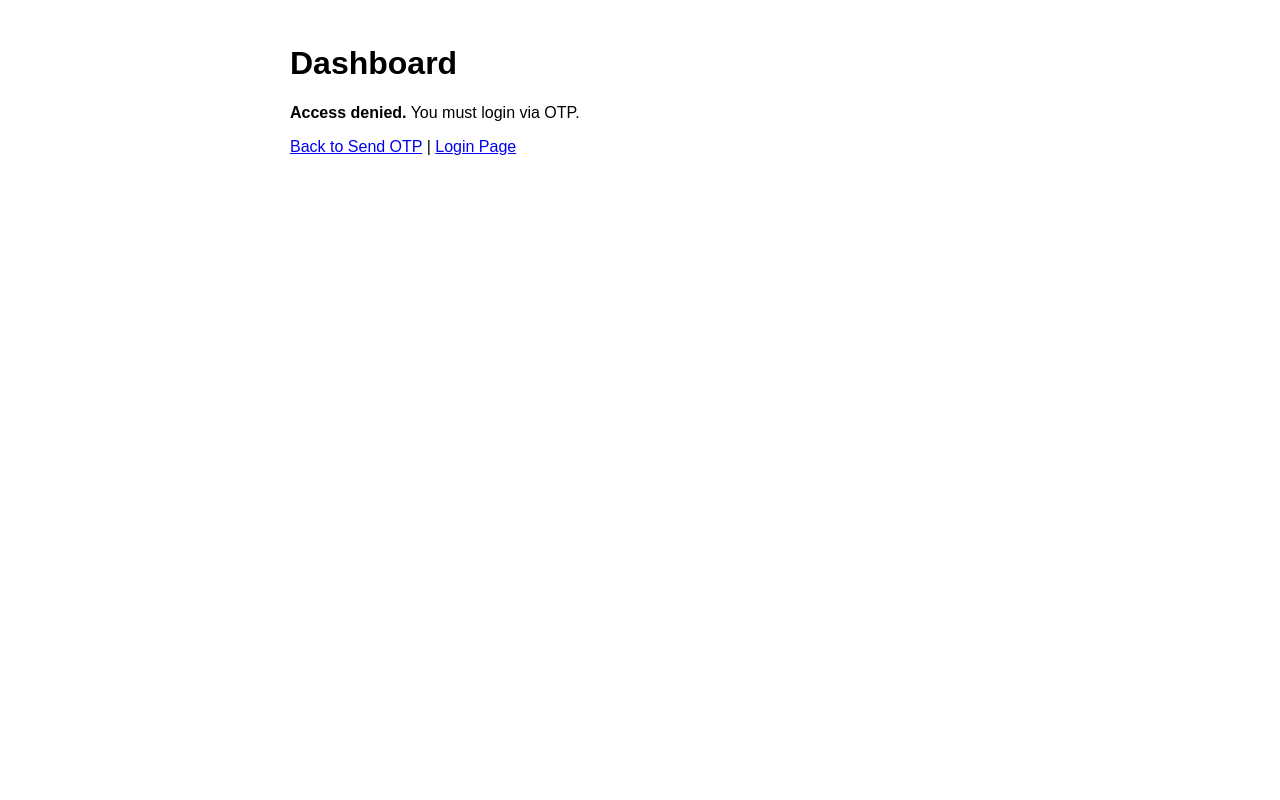
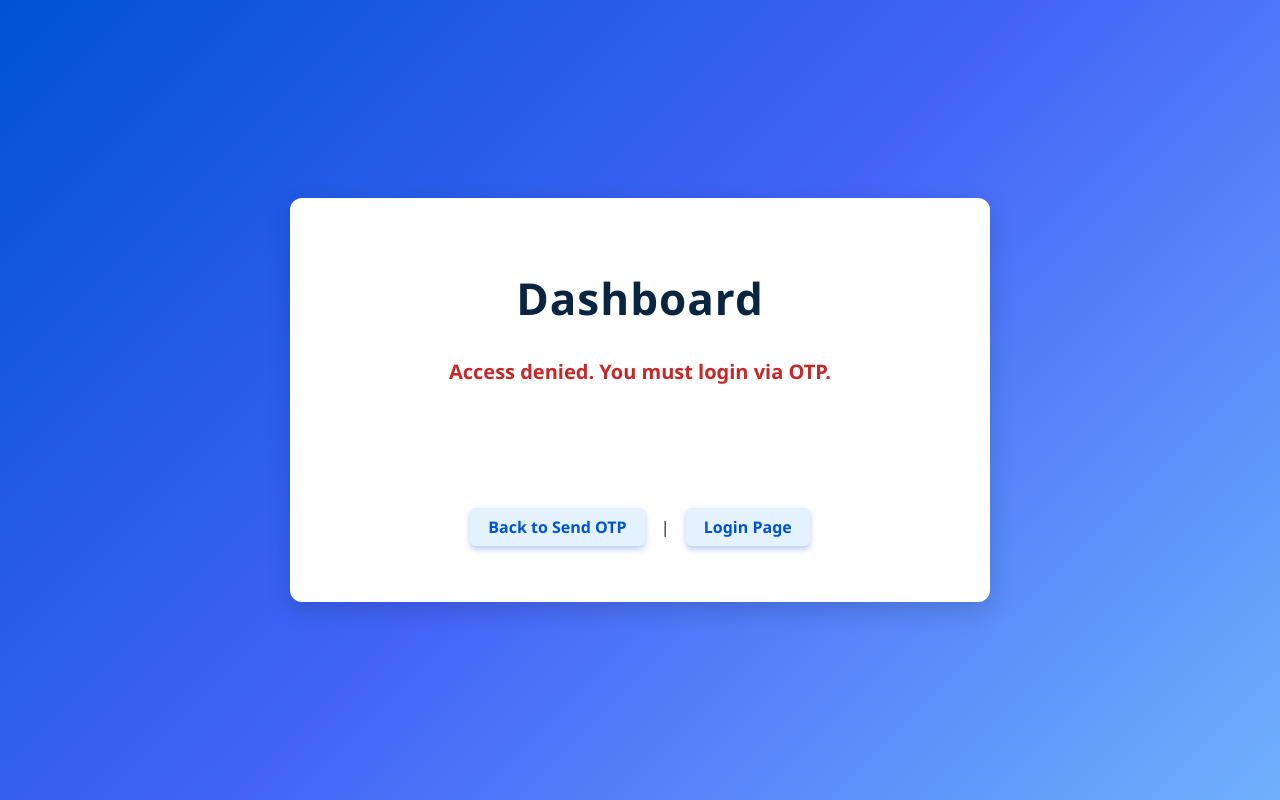
Before and after one commit to sachinnnagarajachari/MyAuthPage, a plain HTML site: page dashboard.html in a window 1280 px wide. Drawn offline with Linux system fonts and the light colour scheme.

Commit message:
Update dashboard.html

```diff
--- a/dashboard.html
+++ b/dashboard.html
@@ -1,23 +1,105 @@
 <!doctype html>
-<html>
+<html lang="en">
 <head>
   <meta charset="utf-8" />
   <title>MFA Demo — Dashboard</title>
-  <style>body{font-family:Arial;padding:24px;max-width:700px;margin:auto}</style>
+  <style>
+    /* Reset and base */
+    * {
+      box-sizing: border-box;
+    }
+    body {
+      font-family: 'Segoe UI', Tahoma, Geneva, Verdana, sans-serif;
+      background: linear-gradient(135deg, #0052D4 0%, #4364F7 50%, #6FB1FC 100%);
+      color: #fff;
+      margin: 0;
+      padding: 40px 20px;
+      min-height: 100vh;
+      display: flex;
+      justify-content: center;
+      align-items: center;
+    }
+    .container {
+      background: #ffffff;
+      color: #222;
+      max-width: 700px;
+      width: 100%;
+      border-radius: 12px;
+      box-shadow: 0 8px 24px rgba(0,0,0,0.15);
+      padding: 40px 50px;
+      text-align: center;
+    }
+    h1 {
+      font-weight: 700;
+      font-size: 2.75rem;
+      margin-bottom: 20px;
+      color: #0A2540;
+      letter-spacing: 1px;
+    }
+    #content {
+      font-size: 1.25rem;
+      margin: 30px 0 50px;
+      min-height: 100px;
+    }
+    /* Success message */
+    #content.success {
+      color: #2E7D32; /* dark green */
+      font-weight: 600;
+    }
+    /* Error message */
+    #content.error {
+      color: #C62828; /* dark red */
+      font-weight: 600;
+    }
+    a {
+      text-decoration: none;
+      color: #0052D4;
+      font-weight: 600;
+      margin: 0 12px;
+      padding: 8px 18px;
+      border-radius: 6px;
+      background: #E3F2FD;
+      transition: background-color 0.3s ease, color 0.3s ease;
+      box-shadow: 0 3px 6px rgba(0,82,212,0.3);
+      display: inline-block;
+    }
+    a:hover, a:focus {
+      background: #0052D4;
+      color: #fff;
+      box-shadow: 0 5px 15px rgba(0,82,212,0.5);
+    }
+    /* Checkmark style */
+    .checkmark {
+      display: inline-block;
+      font-size: 3rem;
+      color: #2E7D32;
+      margin-right: 12px;
+      vertical-align: middle;
+      user-select: none;
+    }
+  </style>
 </head>
 <body>
-  <h1>Dashboard</h1>
-  <div id="content"></div>
-  <p><a href="index.html">Back to Send OTP</a> | <a href="login.html">Login Page</a></p>
+  <div class="container">
+    <h1>Dashboard</h1>
+    <div id="content"></div>
+    <p>
+      <a href="index.html" aria-label="Back to Send OTP">Back to Send OTP</a> |
+      <a href="login.html" aria-label="Go to Login Page">Login Page</a>
+    </p>
+  </div>
 
   <script>
+    const content = document.getElementById('content');
     const ok = sessionStorage.getItem('mfa_logged_in_demo') === 'true';
     if (!ok) {
-      document.getElementById('content').innerHTML = '<strong>Access denied.</strong> You must login via OTP.';
+      content.classList.add('error');
+      content.innerHTML = '<strong>Access denied.</strong> You must login via OTP.';
     } else {
-      // option: remove the flag so refresh won't remain logged in
+      // Remove flag so page refresh logs out
       sessionStorage.removeItem('mfa_logged_in_demo');
-      document.getElementById('content').innerHTML = '<p>✅ You have successfully logged in (demo).</p>';
+      content.classList.add('success');
+      content.innerHTML = '<span class="checkmark">✔️</span> You have successfully logged in (demo).';
     }
   </script>
 </body>
```
